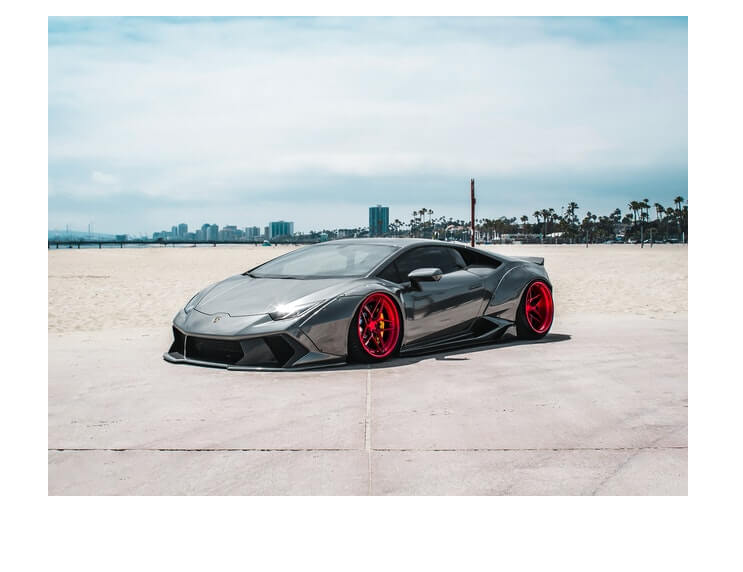
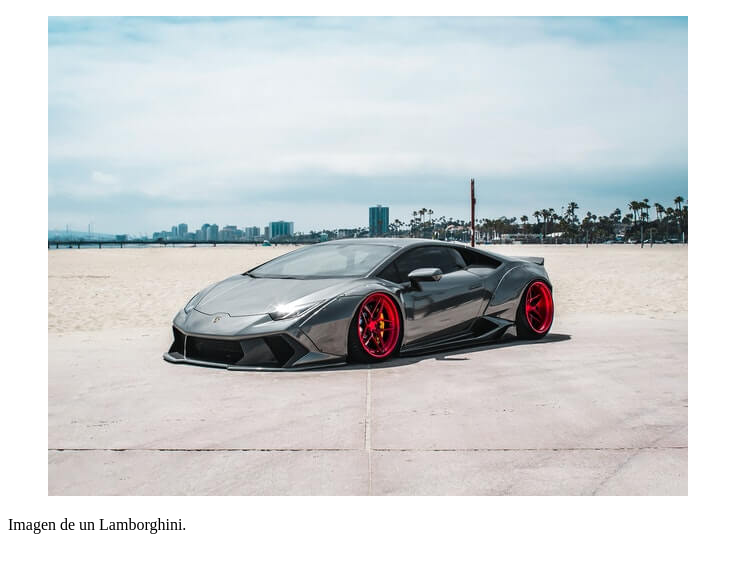
Before and after one commit to Jqguqr/HTMLyCSS, a plain HTML site: page claseImg/pics/index.html in a window 1280 px wide. Shown: the whole page, without its empty margins (0-743 px from the left). Drawn offline with Linux system fonts and the light colour scheme.

```diff
--- a/claseImg/pics/index.html
+++ b/claseImg/pics/index.html
@@ -8,11 +8,12 @@
 </head>
 <body>
     <main>
-        <figure>
-            <section>
-                <img src="./lamboS.jpg" alt="Imagen de un Lamborghini">
-            </section>
-        </figure>
+        <section>
+            <figure>
+                <img src="./autos/lamboS.jpg" alt="Imagen de un Lamborghini">
+            </figure>
+            <figcaption> Imagen de un Lamborghini. </figcaption>
+        </section>
     </main>
 </body>
 </html>
```
Also changed, not shown: index.html (+30 -0 lines), claseImg/pics/autos/lamboG.jpg (renamed from claseImg/pics/lamboG.jpg), claseImg/pics/autos/lamboM.jpg (renamed from claseImg/pics/lamboM.jpg), claseImg/pics/autos/lamboS.jpg (renamed from claseImg/pics/lamboS.jpg), claseImg/pics/compras/carneMolida.jpg (added), claseImg/pics/compras/limon.jpg (added), claseImg/pics/compras/manzana.jpg (added), claseImg/pics/compras/platano.jpg (added), claseImg/pics/compras/pollo.jpg (added), claseImg/pics/compras/zanahoria.jpg (added).
